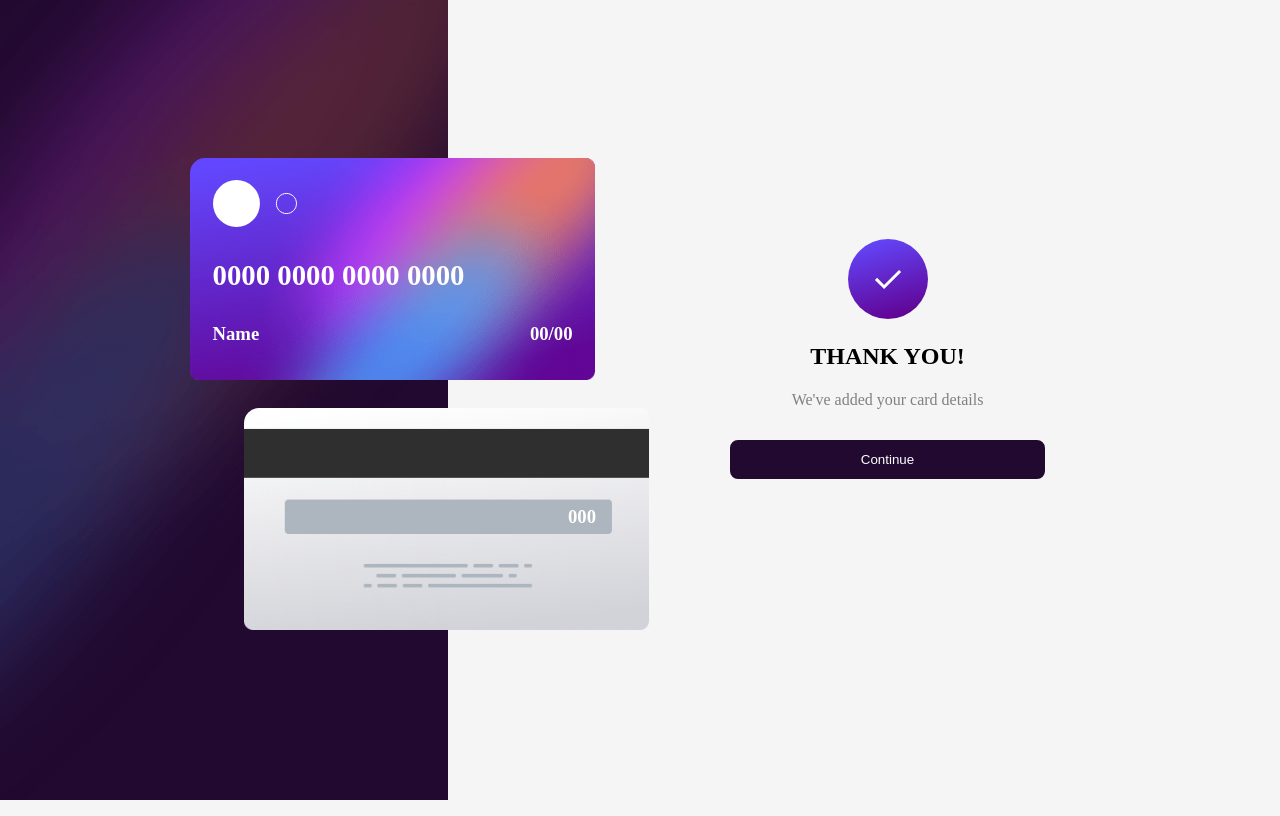
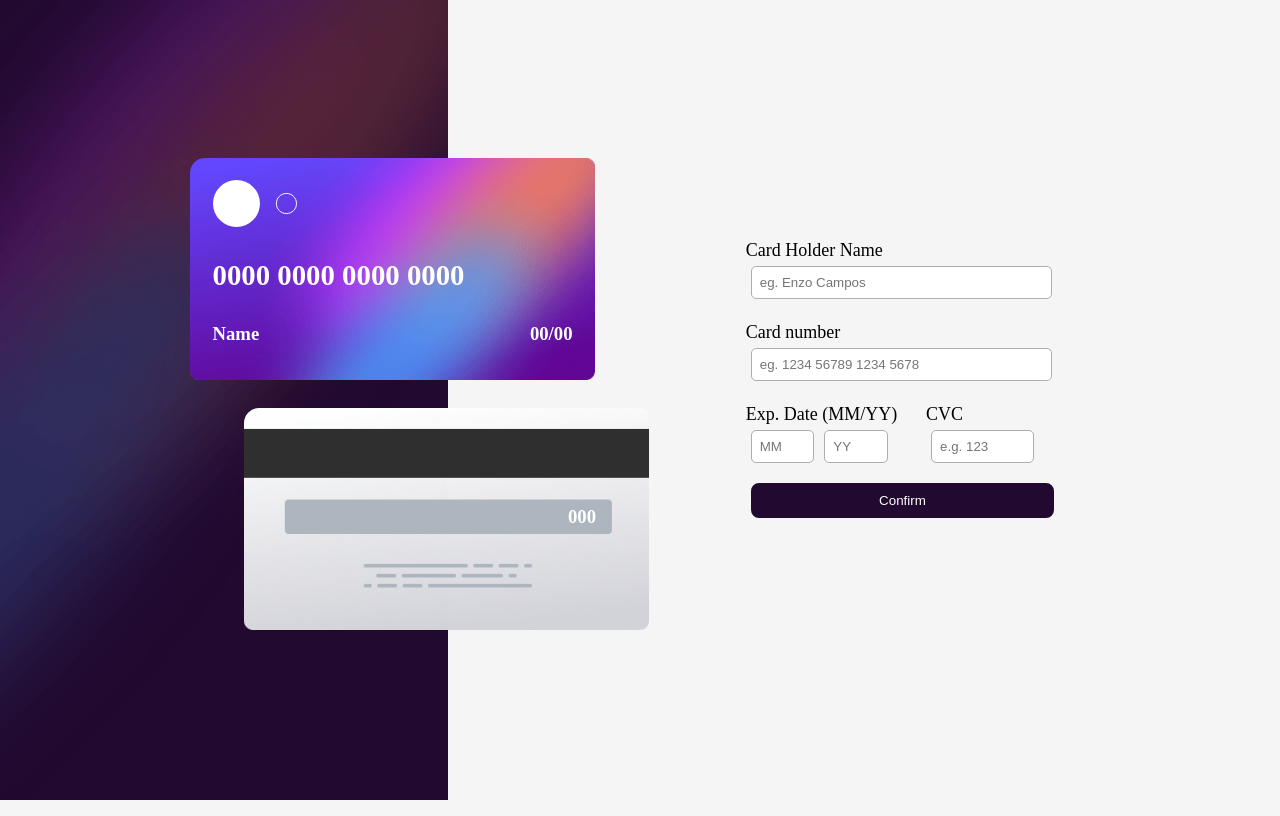
Before and after one commit to EnzCampos/Interactive-card-details-form, a React (Create React App) app: page / in a window 1280 px wide. Built offline with nearby package versions, Linux system fonts and the light colour scheme; the HTML template or start-up script is replaced by a standard one.

Commit message:
Added Handle Submit

```diff
--- a/src/App.js
+++ b/src/App.js
@@ -5,18 +5,24 @@ import React from 'react'
 function App() {
   const [cardInfo, setCardInfo] = React.useState({
     cardHolder: '',
-    cardNumber:'',
+    cardNumber: '',
     cardExpDateMM: '',
     cardExpDateYY: '',
     cardCvc: '',
   })
-  const [submitted, setSubmitted] = React.useState(true)
+
+  const [submitted, setSubmitted] = React.useState(false)
 
   function handleChange(event) {
     setCardInfo( prevValue => ({
       ...prevValue,
       [event.target.name]: event.target.value
     }))
+  }
+
+  function handleSubmit(event) {
+    event.preventDefault();
+    setSubmitted(true);
   }
 
   return (
@@ -36,7 +42,8 @@ function App() {
         </div>
       </div>
       <div className="form-div">
-        {!submitted ? <form className="form center">
+        { !submitted ?
+        <form className="form center" onSubmit={handleSubmit}>
           <label>
             Card Holder Name
             <br/>
```
